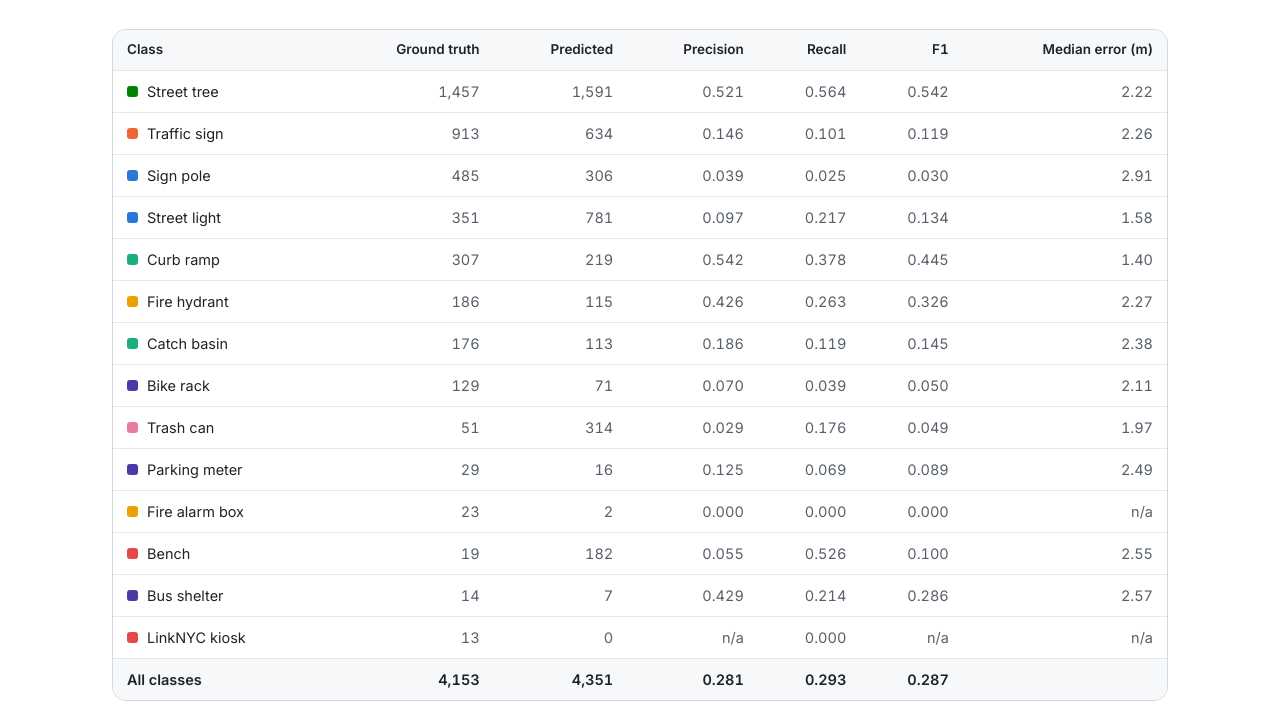
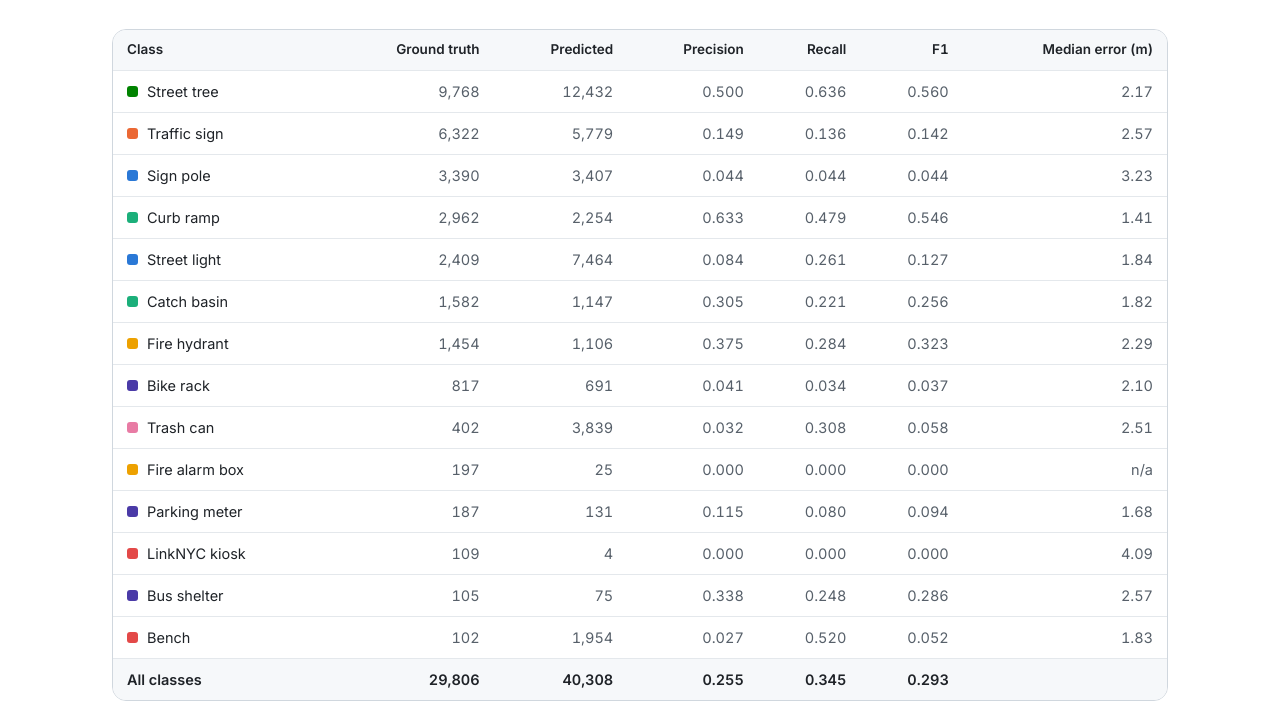
Before and after one commit to mkturkcan/streetnet, a plain HTML site: page docs/index.html in a window 1280 px wide. Shown: the part 7516-8226 px from the top of the page. Drawn offline with Linux system fonts and the light colour scheme.

Commit message:
Map figure and tables from dataset v0.2 (plan levels up to 20)
Co-Authored-By: Claude Opus 5.5 <noreply@anthropic.com>

```diff
--- a/docs/index.html
+++ b/docs/index.html
@@ -173,8 +173,8 @@
         <div class="stack" style="margin-top:36px">
           <div class="prose">
 <!-- nyc:start -->
-<p><strong>Version v0.1 (preview, plan levels up to 18)</strong>: 629,271 assets in 22 classes from 52,269 panoramas captured between 2007 and 2026. Plan levels up to 18 (one panorama per cell of about 116 m) across the five boroughs; minimum support capped at 1.</p>
-<p>The evaluation region is the union of 15 m disks around the 722 mapped panoramas that lie within 20 m of a panorama of the Upper Manhattan pilot study and at least 30 m from its development split, on which the fusion parameters were tuned. Over 4,153 ground-truth assets of NYC Open Data in that region, the map has precision 0.281, recall 0.293 and F1 0.287 at a matching radius of 3 m (<a href="#accuracy">table</a>).</p>
+<p><strong>Version v0.2 (plan levels up to 20)</strong>: 4,265,125 assets in 22 classes from 401,419 panoramas captured between 2007 and 2026. Plan levels up to 20 (one panorama per cell of about 29 m) across the five boroughs; minimum support capped at 1.</p>
+<p>The evaluation region is the union of 15 m disks around the 5996 mapped panoramas that lie within 20 m of a panorama of the Upper Manhattan pilot study and at least 30 m from its development split, on which the fusion parameters were tuned. Over 29,806 ground-truth assets of NYC Open Data in that region, the map has precision 0.255, recall 0.345 and F1 0.293 at a matching radius of 3 m (<a href="#accuracy">table</a>).</p>
 <p>The dataset holds the asset map, the reference points and the evaluation region, and no imagery.</p>
 <!-- nyc:end -->
           </div>
@@ -201,21 +201,21 @@ hydrants = assets[(assets["class"] == "fire_hydrant") &amp; (assets["support"] &
 <!-- accuracy:start -->
 <div class="table-wrap"><table>
 <thead><tr><th>Class</th><th class="n">Ground truth</th><th class="n">Predicted</th><th class="n">Precision</th><th class="n">Recall</th><th class="n">F1</th><th class="n">Median error (m)</th></tr></thead><tbody>
-<tr><td class="cls"><span class="sq" style="background:var(--g5)"></span>Street tree</td><td class="n">1,457</td><td class="n">1,591</td><td class="n">0.521</td><td class="n">0.564</td><td class="n">0.542</td><td class="n">2.22</td></tr>
-<tr><td class="cls"><span class="sq" style="background:var(--g1)"></span>Traffic sign</td><td class="n">913</td><td class="n">634</td><td class="n">0.146</td><td class="n">0.101</td><td class="n">0.119</td><td class="n">2.26</td></tr>
-<tr><td class="cls"><span class="sq" style="background:var(--g0)"></span>Sign pole</td><td class="n">485</td><td class="n">306</td><td class="n">0.039</td><td class="n">0.025</td><td class="n">0.030</td><td class="n">2.91</td></tr>
-<tr><td class="cls"><span class="sq" style="background:var(--g0)"></span>Street light</td><td class="n">351</td><td class="n">781</td><td class="n">0.097</td><td class="n">0.217</td><td class="n">0.134</td><td class="n">1.58</td></tr>
-<tr><td class="cls"><span class="sq" style="background:var(--g2)"></span>Curb ramp</td><td class="n">307</td><td class="n">219</td><td class="n">0.542</td><td class="n">0.378</td><td class="n">0.445</td><td class="n">1.40</td></tr>
-<tr><td class="cls"><span class="sq" style="background:var(--g3)"></span>Fire hydrant</td><td class="n">186</td><td class="n">115</td><td class="n">0.426</td><td class="n">0.263</td><td class="n">0.326</td><td class="n">2.27</td></tr>
-<tr><td class="cls"><span class="sq" style="background:var(--g2)"></span>Catch basin</td><td class="n">176</td><td class="n">113</td><td class="n">0.186</td><td class="n">0.119</td><td class="n">0.145</td><td class="n">2.38</td></tr>
-<tr><td class="cls"><span class="sq" style="background:var(--g6)"></span>Bike rack</td><td class="n">129</td><td class="n">71</td><td class="n">0.070</td><td class="n">0.039</td><td class="n">0.050</td><td class="n">2.11</td></tr>
-<tr><td class="cls"><span class="sq" style="background:var(--g4)"></span>Trash can</td><td class="n">51</td><td class="n">314</td><td class="n">0.029</td><td class="n">0.176</td><td class="n">0.049</td><td class="n">1.97</td></tr>
-<tr><td class="cls"><span class="sq" style="background:var(--g6)"></span>Parking meter</td><td class="n">29</td><td class="n">16</td><td class="n">0.125</td><td class="n">0.069</td><td class="n">0.089</td><td class="n">2.49</td></tr>
-<tr><td class="cls"><span class="sq" style="background:var(--g3)"></span>Fire alarm box</td><td class="n">23</td><td class="n">2</td><td class="n">0.000</td><td class="n">0.000</td><td class="n">0.000</td><td class="n">n/a</td></tr>
-<tr><td class="cls"><span class="sq" style="background:var(--g7)"></span>Bench</td><td class="n">19</td><td class="n">182</td><td class="n">0.055</td><td class="n">0.526</td><td class="n">0.100</td><td class="n">2.55</td></tr>
-<tr><td class="cls"><span class="sq" style="background:var(--g6)"></span>Bus shelter</td><td class="n">14</td><td class="n">7</td><td class="n">0.429</td><td class="n">0.214</td><td class="n">0.286</td><td class="n">2.57</td></tr>
-<tr><td class="cls"><span class="sq" style="background:var(--g7)"></span>LinkNYC kiosk</td><td class="n">13</td><td class="n">0</td><td class="n">n/a</td><td class="n">0.000</td><td class="n">n/a</td><td class="n">n/a</td></tr>
-<tr class="total"><td>All classes</td><td class="n">4,153</td><td class="n">4,351</td><td class="n">0.281</td><td class="n">0.293</td><td class="n">0.287</td><td class="n"></td></tr>
+<tr><td class="cls"><span class="sq" style="background:var(--g5)"></span>Street tree</td><td class="n">9,768</td><td class="n">12,432</td><td class="n">0.500</td><td class="n">0.636</td><td class="n">0.560</td><td class="n">2.17</td></tr>
+<tr><td class="cls"><span class="sq" style="background:var(--g1)"></span>Traffic sign</td><td class="n">6,322</td><td class="n">5,779</td><td class="n">0.149</td><td class="n">0.136</td><td class="n">0.142</td><td class="n">2.57</td></tr>
+<tr><td class="cls"><span class="sq" style="background:var(--g0)"></span>Sign pole</td><td class="n">3,390</td><td class="n">3,407</td><td class="n">0.044</td><td class="n">0.044</td><td class="n">0.044</td><td class="n">3.23</td></tr>
+<tr><td class="cls"><span class="sq" style="background:var(--g2)"></span>Curb ramp</td><td class="n">2,962</td><td class="n">2,254</td><td class="n">0.633</td><td class="n">0.479</td><td class="n">0.546</td><td class="n">1.41</td></tr>
+<tr><td class="cls"><span class="sq" style="background:var(--g0)"></span>Street light</td><td class="n">2,409</td><td class="n">7,464</td><td class="n">0.084</td><td class="n">0.261</td><td class="n">0.127</td><td class="n">1.84</td></tr>
+<tr><td class="cls"><span class="sq" style="background:var(--g2)"></span>Catch basin</td><td class="n">1,582</td><td class="n">1,147</td><td class="n">0.305</td><td class="n">0.221</td><td class="n">0.256</td><td class="n">1.82</td></tr>
+<tr><td class="cls"><span class="sq" style="background:var(--g3)"></span>Fire hydrant</td><td class="n">1,454</td><td class="n">1,106</td><td class="n">0.375</td><td class="n">0.284</td><td class="n">0.323</td><td class="n">2.29</td></tr>
+<tr><td class="cls"><span class="sq" style="background:var(--g6)"></span>Bike rack</td><td class="n">817</td><td class="n">691</td><td class="n">0.041</td><td class="n">0.034</td><td class="n">0.037</td><td class="n">2.10</td></tr>
+<tr><td class="cls"><span class="sq" style="background:var(--g4)"></span>Trash can</td><td class="n">402</td><td class="n">3,839</td><td class="n">0.032</td><td class="n">0.308</td><td class="n">0.058</td><td class="n">2.51</td></tr>
+<tr><td class="cls"><span class="sq" style="background:var(--g3)"></span>Fire alarm box</td><td class="n">197</td><td class="n">25</td><td class="n">0.000</td><td class="n">0.000</td><td class="n">0.000</td><td class="n">n/a</td></tr>
+<tr><td class="cls"><span class="sq" style="background:var(--g6)"></span>Parking meter</td><td class="n">187</td><td class="n">131</td><td class="n">0.115</td><td class="n">0.080</td><td class="n">0.094</td><td class="n">1.68</td></tr>
+<tr><td class="cls"><span class="sq" style="background:var(--g7)"></span>LinkNYC kiosk</td><td class="n">109</td><td class="n">4</td><td class="n">0.000</td><td class="n">0.000</td><td class="n">0.000</td><td class="n">4.09</td></tr>
+<tr><td class="cls"><span class="sq" style="background:var(--g6)"></span>Bus shelter</td><td class="n">105</td><td class="n">75</td><td class="n">0.338</td><td class="n">0.248</td><td class="n">0.286</td><td class="n">2.57</td></tr>
+<tr><td class="cls"><span class="sq" style="background:var(--g7)"></span>Bench</td><td class="n">102</td><td class="n">1,954</td><td class="n">0.027</td><td class="n">0.520</td><td class="n">0.052</td><td class="n">1.83</td></tr>
+<tr class="total"><td>All classes</td><td class="n">29,806</td><td class="n">40,308</td><td class="n">0.255</td><td class="n">0.345</td><td class="n">0.293</td><td class="n"></td></tr>
 </tbody></table></div>
 <!-- accuracy:end -->
         <p class="cap">Reference points come from NYC Open Data. Several layers are partial or dated: sign work orders record the signs the city has worked on, the tree census dates from 2015 and the ramp survey from 2019, and a detected asset missing from its layer counts as a false positive. The median error is over pairs matched within 5 m. The <a href="evaluation.html">evaluation</a> gives the protocol and the reference layers.</p>
```
Also changed, not shown: docs/evaluation.html (+1 -1 lines), tools/figures/slides/img/nyc_map.json (+1 -1 lines), docs/assets/figures/nyc_map-dark.jpg, docs/assets/figures/nyc_map.jpg, tools/figures/slides/img/nyc_map-city-dark.jpg, tools/figures/slides/img/nyc_map-city-light.jpg, 2 other files.
